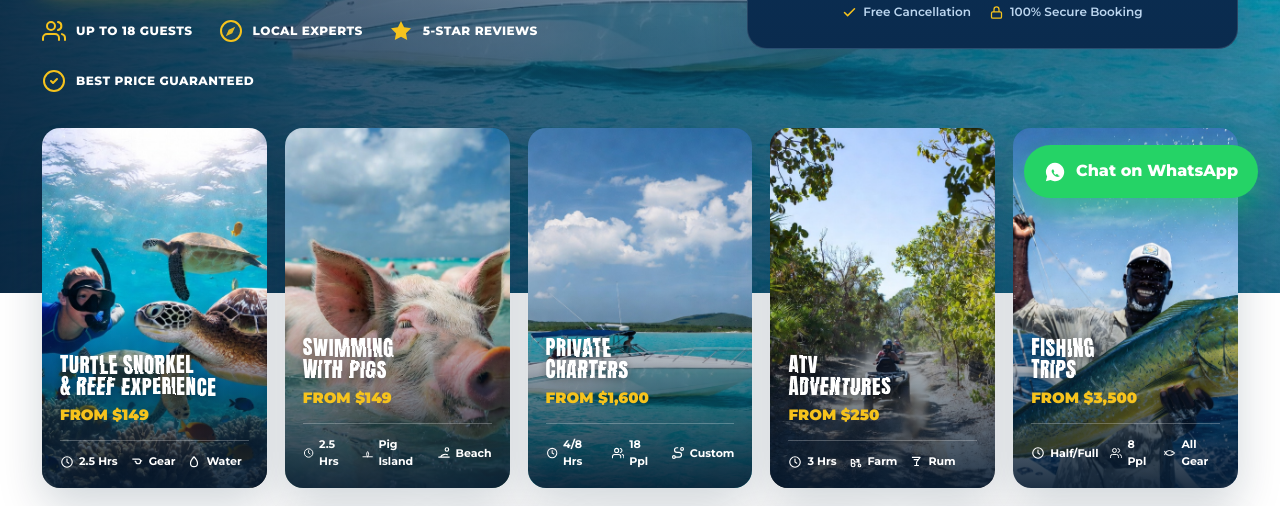
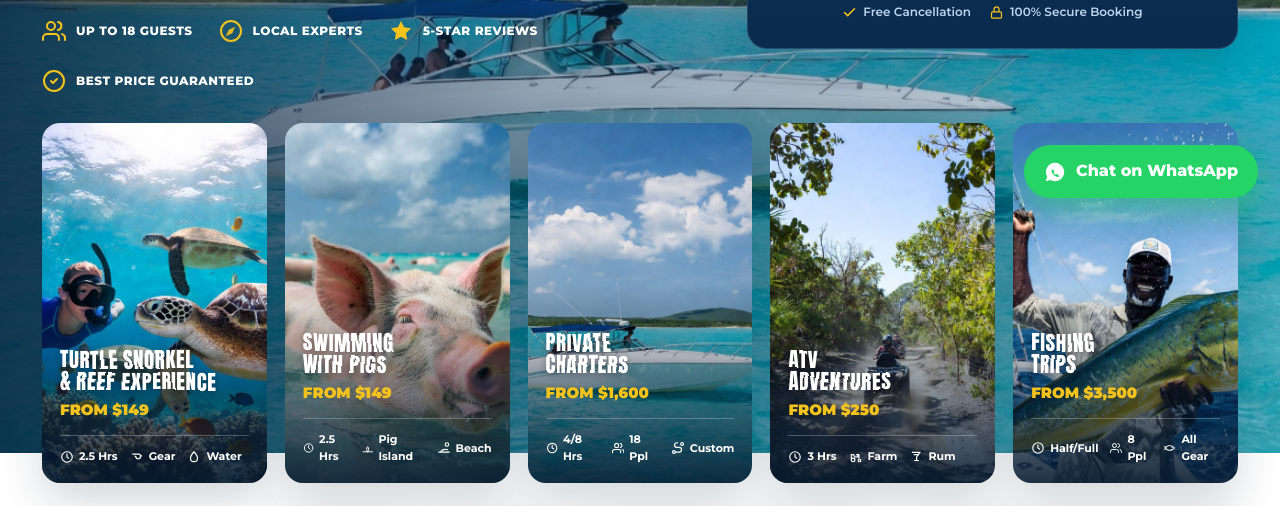
Before and after one commit to 3sh4rd/Gofa-chartering, a website: page index.html in a window 1280 px wide. Shown: the part 580-1086 px from the top of the page. Drawn offline with Linux system fonts and the light colour scheme; grey boxes are pictures that could not be loaded.

Commit message:
Cards sit on hero background, trim white around Experience

```diff
--- a/index.html
+++ b/index.html
@@ -57,11 +57,11 @@
 
   /* HERO */
   .hero{position:relative;color:#fff;background:
-      linear-gradient(90deg,rgba(7,31,58,.86) 0%,rgba(9,52,88,.55) 45%,rgba(10,79,134,.25) 100%),
-      linear-gradient(180deg,rgba(10,43,78,0) 55%,rgba(10,43,78,.55) 100%),
+      linear-gradient(90deg,rgba(7,31,58,.82) 0%,rgba(9,52,88,.4) 42%,rgba(10,79,134,.12) 100%),
+      linear-gradient(180deg,rgba(10,43,78,.15) 0%,rgba(10,43,78,0) 30%,rgba(10,43,78,.12) 100%),
       url("charter%20image.jpg");
-    background-size:cover;background-position:center 35%;background-repeat:no-repeat;
-    padding:104px 0 200px;overflow:visible}
+    background-size:cover;background-position:center 40%;background-repeat:no-repeat;
+    padding:104px 0 360px;overflow:visible}
   .hero-grid{display:grid;grid-template-columns:1.15fr .85fr;gap:40px;align-items:start;position:relative;z-index:2}
   .kicker{display:inline-flex;align-items:center;gap:8px;background:rgba(255,255,255,.15);border:1px solid rgba(255,255,255,.35);padding:6px 16px;border-radius:30px;font-size:12px;font-weight:700;letter-spacing:2px;text-transform:uppercase;margin-bottom:18px}
   .kicker svg{width:16px;height:16px;color:var(--gold)}
@@ -93,7 +93,7 @@
   .sec-head .ey{color:var(--teal);font-weight:800;letter-spacing:3px;text-transform:uppercase;font-size:13px}
   .sec-head h2{font-family:'Anton',Impact,sans-serif;font-weight:400;font-size:44px;color:var(--navy);margin:10px 0;text-transform:uppercase;letter-spacing:1px}
   .sec-head p{color:var(--muted);font-size:16px}
-  .card-row{display:grid;grid-template-columns:repeat(5,1fr);gap:18px;margin-top:-165px;position:relative;z-index:6}
+  .card-row{display:grid;grid-template-columns:repeat(5,1fr);gap:18px;margin-top:-330px;position:relative;z-index:6}
   .tours-head{margin-top:52px !important;margin-bottom:0 !important}
   .tcard{position:relative;border-radius:18px;overflow:hidden;min-height:360px;color:#fff;box-shadow:var(--shadow);display:flex;flex-direction:column;justify-content:flex-end;transition:transform .2s}
   .tcard:hover{transform:translateY(-6px)}
```
